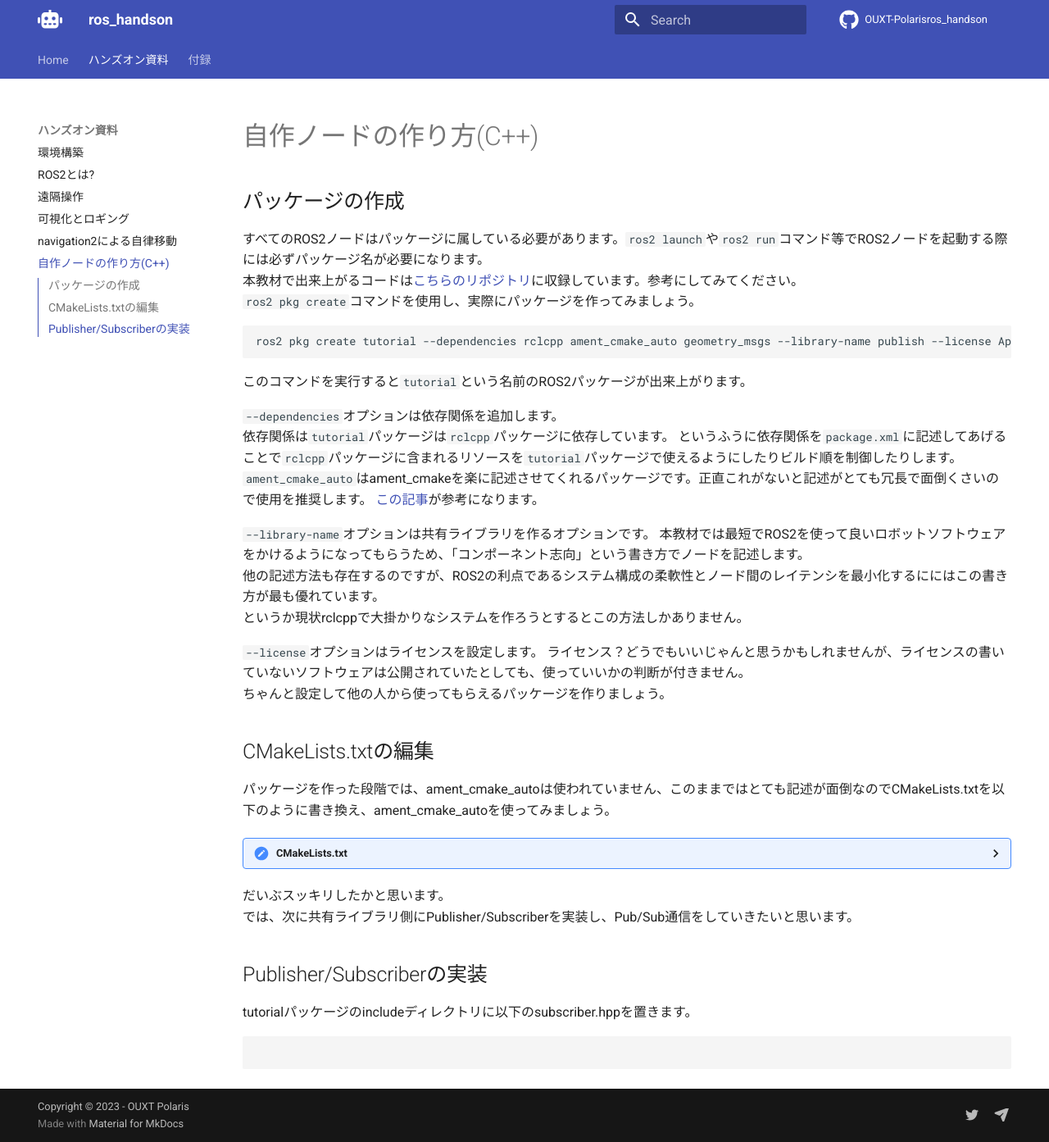
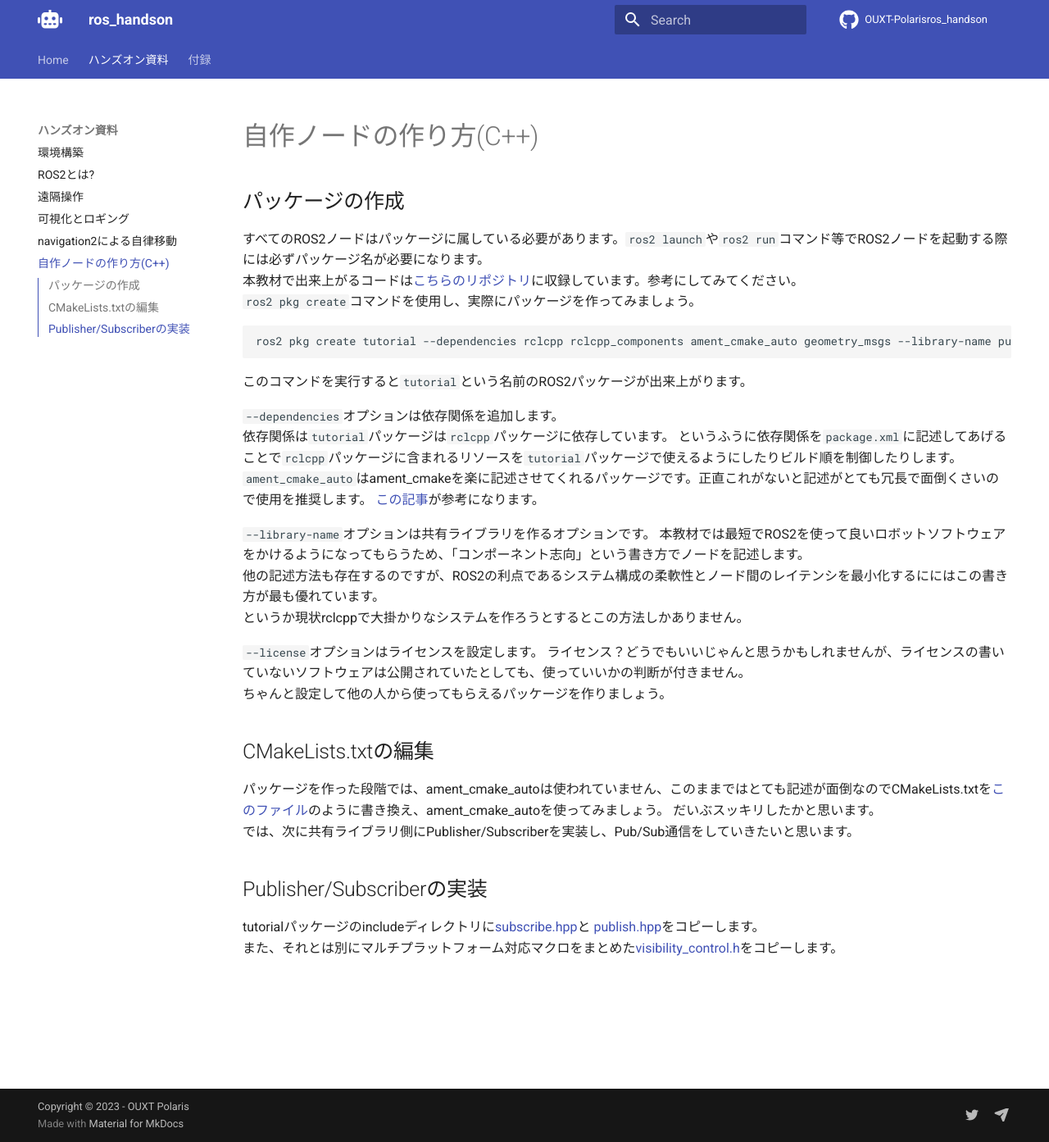
Before and after one commit to OUXT-Polaris/ros_handson, an MkDocs documentation site: the page built from docs/rclcpp.md, in a window 1280 px wide and 1393 px high. Shown: the whole window at 82% size. Built offline with MkDocs 1.6.1 and Material for MkDocs 9.7.7, drawn with Linux system fonts in a browser that asks for light colours; nearby versions of some CDN libraries; comment, search, counter and statistics services are not loaded.

Commit message:
update description
Signed-off-by: Masaya Kataoka <ms.kataoka@gmail.com>

````diff
--- a/docs/rclcpp.md
+++ b/docs/rclcpp.md
@@ -7,7 +7,7 @@
 `ros2 pkg create`コマンドを使用し、実際にパッケージを作ってみましょう。
 
 ```bash
-ros2 pkg create tutorial --dependencies rclcpp ament_cmake_auto geometry_msgs --library-name publish --license Apache-2.0
+ros2 pkg create tutorial --dependencies rclcpp rclcpp_components ament_cmake_auto geometry_msgs --library-name publish --license Apache-2.0
 ```
 
 このコマンドを実行すると`tutorial`という名前のROS2パッケージが出来上がります。
@@ -29,47 +29,11 @@ ros2 pkg create tutorial --dependencies rclcpp ament_cmake_auto geometry_msgs --
 
 ## CMakeLists.txtの編集
 
-パッケージを作った段階では、ament_cmake_autoは使われていません、このままではとても記述が面倒なのでCMakeLists.txtを以下のように書き換え、ament_cmake_autoを使ってみましょう。
-
-<details>
-<summary>CMakeLists.txt</summary>
-```CMakeLists.txt
-cmake_minimum_required(VERSION 3.8)
-project(tutorial)
-
-if(CMAKE_COMPILER_IS_GNUCXX OR CMAKE_CXX_COMPILER_ID MATCHES "Clang")
-  add_compile_options(-Wall -Wextra -Wpedantic)
-endif()
-
-# find dependencies
-find_package(ament_cmake_auto REQUIRED)
-ament_auto_find_build_dependencies()
-
-ament_auto_add_library(subscribe src/subscribe.cpp)
-ament_auto_add_library(publish src/publish.cpp)
-
-install(
-  DIRECTORY include/
-  DESTINATION include
-)
-
-if(BUILD_TESTING)
-  find_package(ament_lint_auto REQUIRED)
-  set(ament_cmake_copyright_FOUND TRUE)
-  set(ament_cmake_cpplint_FOUND TRUE)
-  ament_lint_auto_find_test_dependencies()
-endif()
-
-ament_auto_package()
-```
-</details>
-
+パッケージを作った段階では、ament_cmake_autoは使われていません、このままではとても記述が面倒なのでCMakeLists.txtを[このファイル](https://github.com/OUXT-Polaris/ros_handson_packages/blob/master/tutorial/CMakeLists.txt)のように書き換え、ament_cmake_autoを使ってみましょう。
 だいぶスッキリしたかと思います。
 では、次に共有ライブラリ側にPublisher/Subscriberを実装し、Pub/Sub通信をしていきたいと思います。
 
 ## Publisher/Subscriberの実装
-tutorialパッケージのincludeディレクトリに以下のsubscriber.hppを置きます。
-
-```C++
-
-```
+tutorialパッケージのincludeディレクトリに[subscribe.hpp](https://github.com/OUXT-Polaris/ros_handson_packages/blob/master/tutorial/include/tutorial/subscribe.hpp)と
+[publish.hpp](https://github.com/OUXT-Polaris/ros_handson_packages/blob/master/tutorial/include/tutorial/publish.hpp)をコピーします。
+また、それとは別にマルチプラットフォーム対応マクロをまとめた[visibility_control.h](https://github.com/OUXT-Polaris/ros_handson_packages/blob/master/tutorial/include/tutorial/visibility_control.h)をコピーします。
````
Also changed, not shown: docs/index.md (+3 -0 lines).
